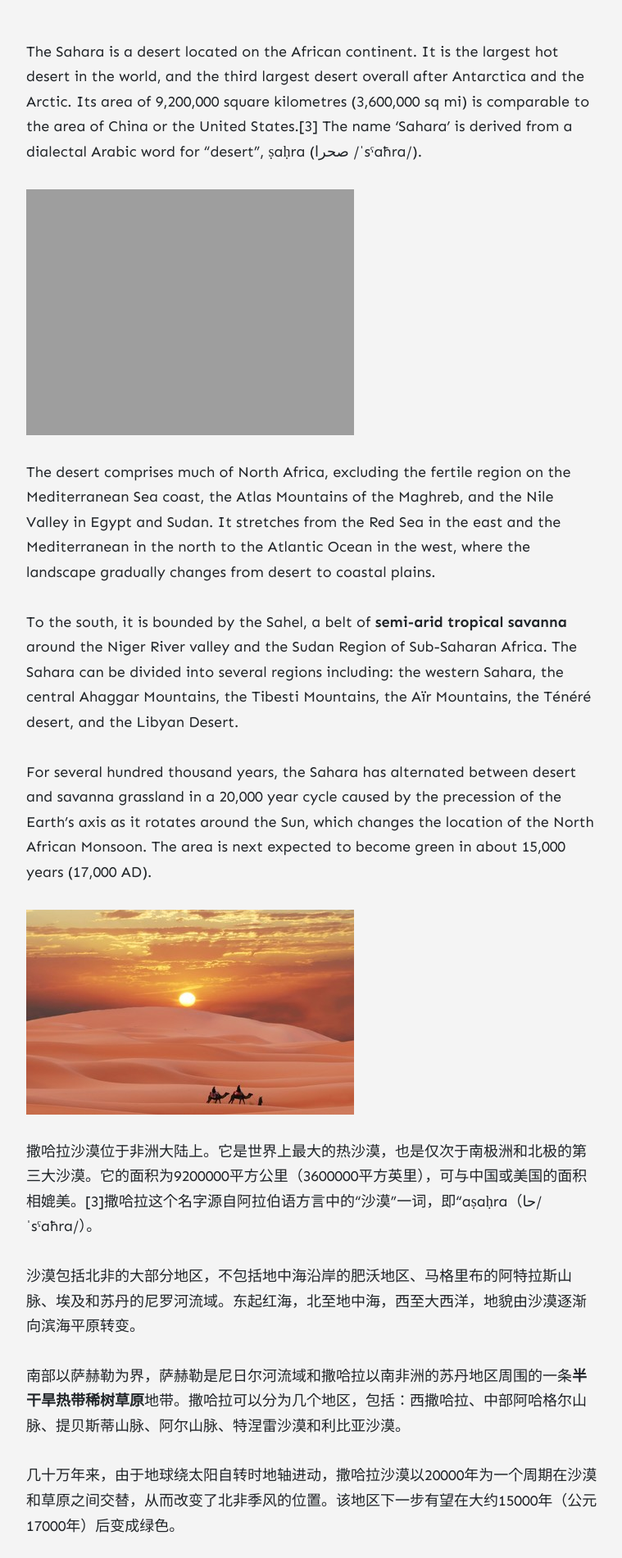
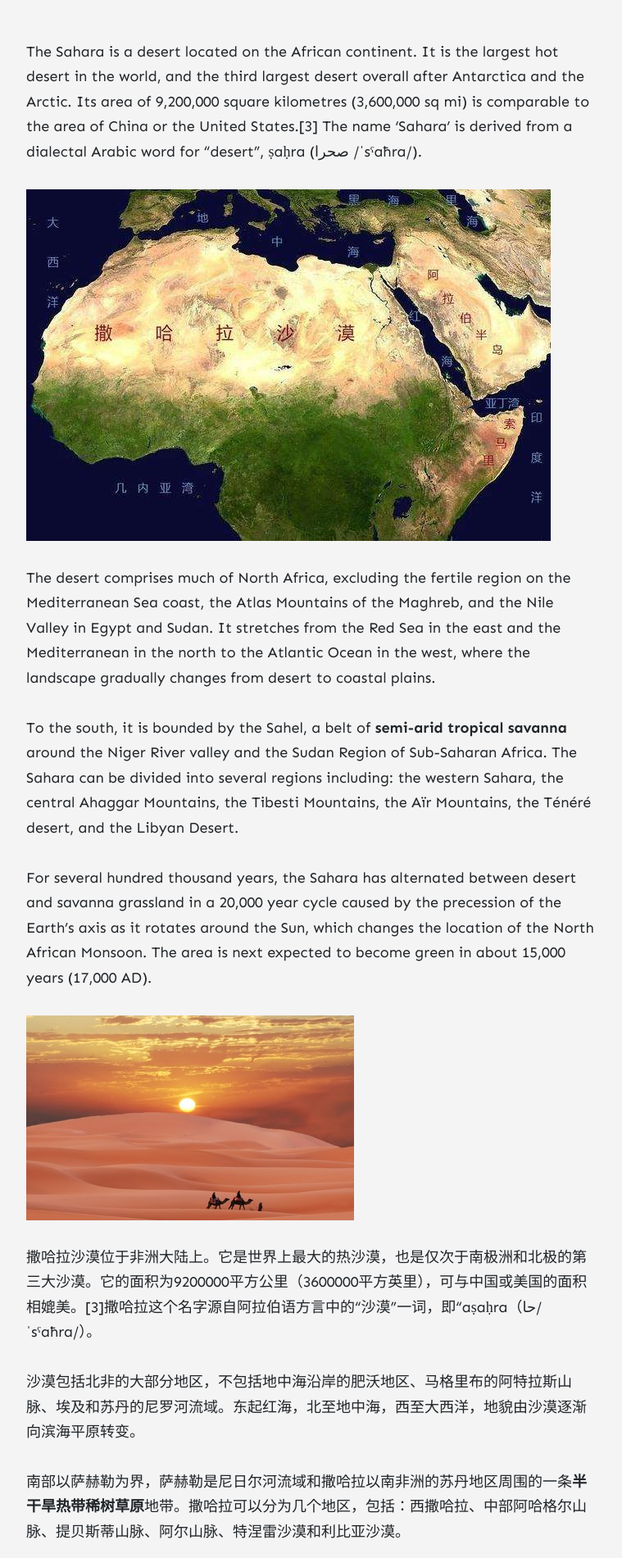
Before and after one commit to rainbow-ux/traveler-blog.github.io, a Jekyll site: the page built from _posts/2020-02-1-much-more-than-a-desert-trip-to-sahara.md, in a window 1280 px wide. Shown: the part 1079-2980 px from the top of the page at 82% size, without its empty margins (258-1017 px from the left). Built offline with Jekyll 4.4.1, drawn with Linux system fonts in a browser that asks for light colours; nearby versions of some CDN libraries; comment, search, counter and statistics services are not loaded.

Commit message:
Update 2020-02-1-much-more-than-a-desert-trip-to-sahara.md

```diff
--- a/_posts/2020-02-1-much-more-than-a-desert-trip-to-sahara.md
+++ b/_posts/2020-02-1-much-more-than-a-desert-trip-to-sahara.md
@@ -9,7 +9,7 @@
 
 The Sahara is a desert located on the African continent. It is the largest hot desert in the world, and the third largest desert overall after Antarctica and the Arctic. Its area of 9,200,000 square kilometres (3,600,000 sq mi) is comparable to the area of China or the United States.[3] The name 'Sahara' is derived from a dialectal Arabic word for "desert", ṣaḥra (صحرا /ˈsˤaħra/).
 
-![sahala](https://rainbow-ux.github.io/traveler-blog.github.io/assets/images/2020-02-01-sahala-desert-00.jpg)
+![sahala](https://rainbow-ux.github.io/traveler-blog.github.io/assets/images/2020-02-01-sahala-desert-00.jpeg)
 
 The desert comprises much of North Africa, excluding the fertile region on the Mediterranean Sea coast, the Atlas Mountains of the Maghreb, and the Nile Valley in Egypt and Sudan. It stretches from the Red Sea in the east and the Mediterranean in the north to the Atlantic Ocean in the west, where the landscape gradually changes from desert to coastal plains.
 
```
